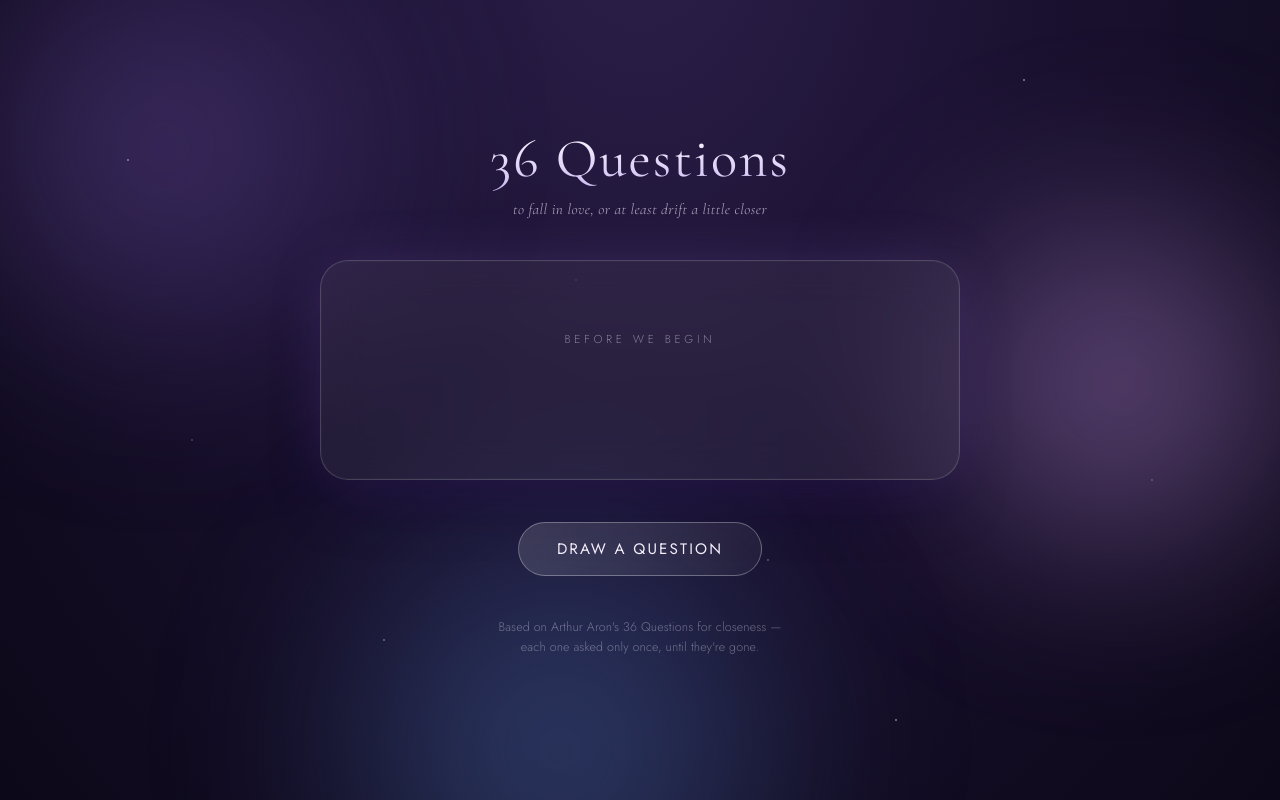
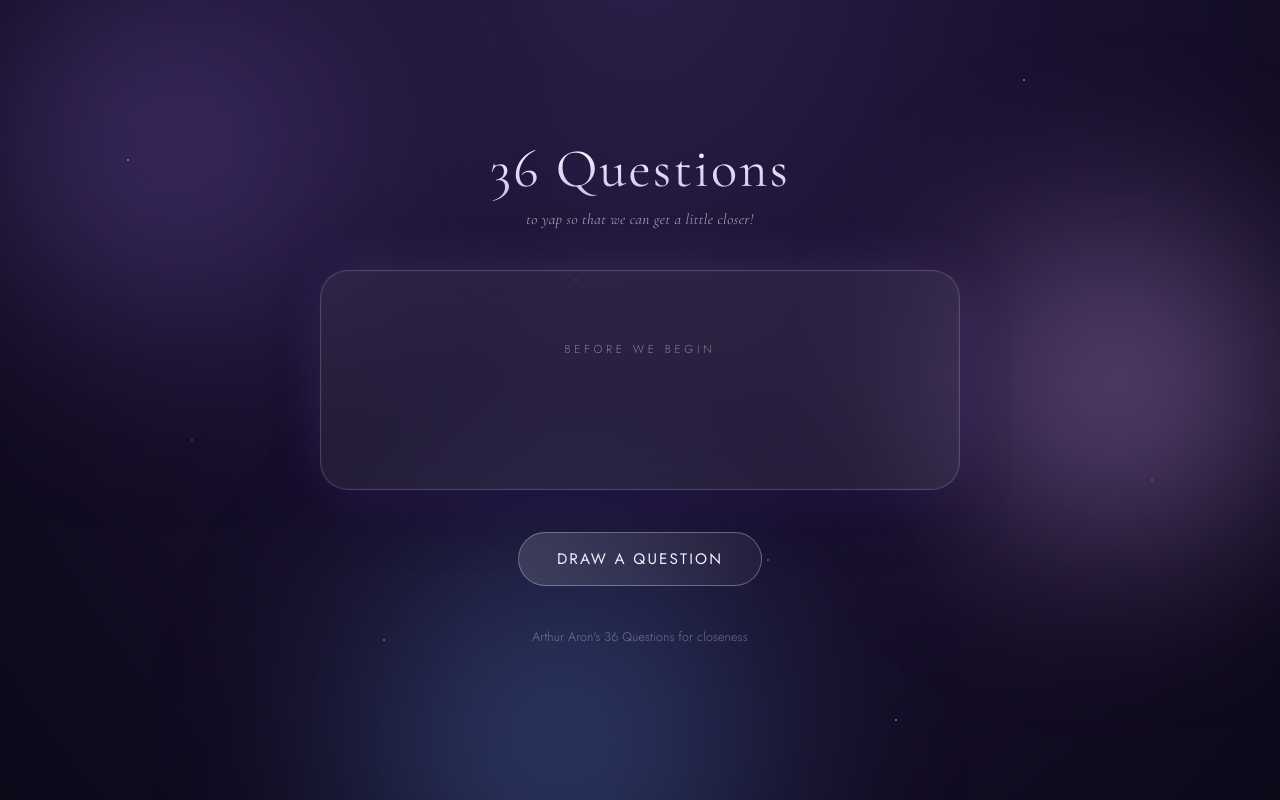
Before and after one commit to jingkai27/ethereal, a plain HTML site: page index.html in a window 1280 px wide. Drawn offline with nearby package versions, Linux system fonts and the light colour scheme.

Commit message:
clean html

```diff
--- a/index.html
+++ b/index.html
@@ -1,5 +1,6 @@
 <!doctype html>
 <html lang="en">
+
 <head>
   <meta charset="UTF-8" />
   <meta name="viewport" content="width=device-width, initial-scale=1.0, viewport-fit=cover" />
@@ -10,9 +11,12 @@
   <meta name="apple-mobile-web-app-status-bar-style" content="black-translucent" />
   <link rel="preconnect" href="https://fonts.googleapis.com" />
   <link rel="preconnect" href="https://fonts.gstatic.com" crossorigin />
-  <link href="https://fonts.googleapis.com/css2?family=Cormorant+Garamond:ital,wght@0,300;0,400;0,500;1,400&family=Jost:wght@300;400;500&display=swap" rel="stylesheet" />
+  <link
+    href="https://fonts.googleapis.com/css2?family=Cormorant+Garamond:ital,wght@0,300;0,400;0,500;1,400&family=Jost:wght@300;400;500&display=swap"
+    rel="stylesheet" />
   <link rel="stylesheet" href="style.css" />
 </head>
+
 <body>
   <div class="stars" aria-hidden="true"></div>
   <div class="aurora aurora-a" aria-hidden="true"></div>
@@ -22,7 +26,7 @@
   <main class="scene">
     <header class="scene__header">
       <h1 class="scene__title">36&nbsp;Questions</h1>
-      <p class="scene__subtitle">to fall in love, or at least drift a little closer</p>
+      <p class="scene__subtitle">to yap so that we can get a little closer!</p>
     </header>
 
     <section class="card" id="card">
@@ -37,10 +41,11 @@
       <button class="reset-link" id="resetBtn" type="button" hidden>begin again</button>
     </div>
 
-    <p class="scene__footnote">Based on Arthur Aron's 36 Questions for closeness — each one asked only once, until they're gone.</p>
+    <p class="scene__footnote">Arthur Aron's 36 Questions for closeness</p>
   </main>
 
   <script src="questions.js"></script>
   <script src="script.js"></script>
 </body>
+
 </html>
```
